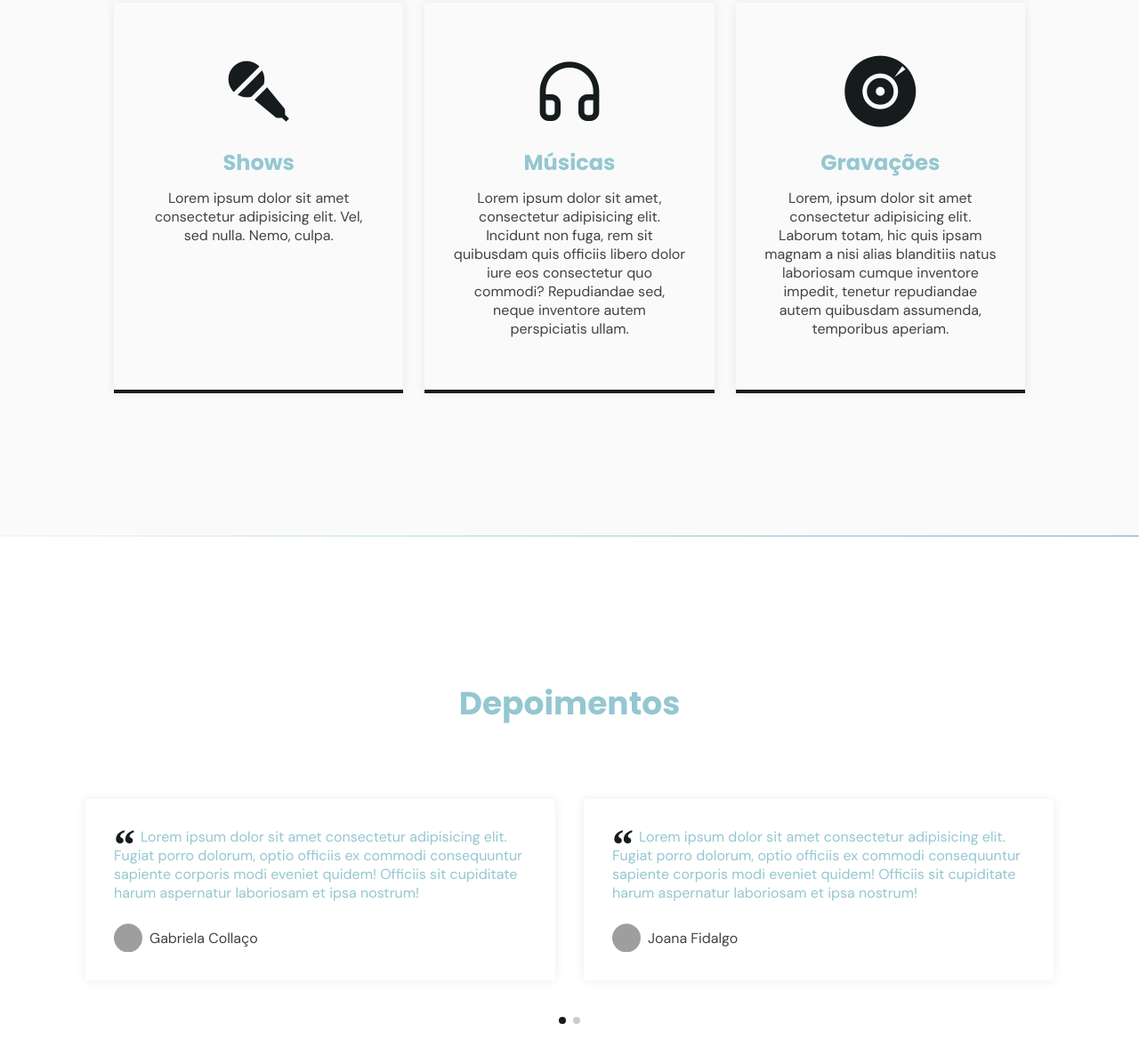
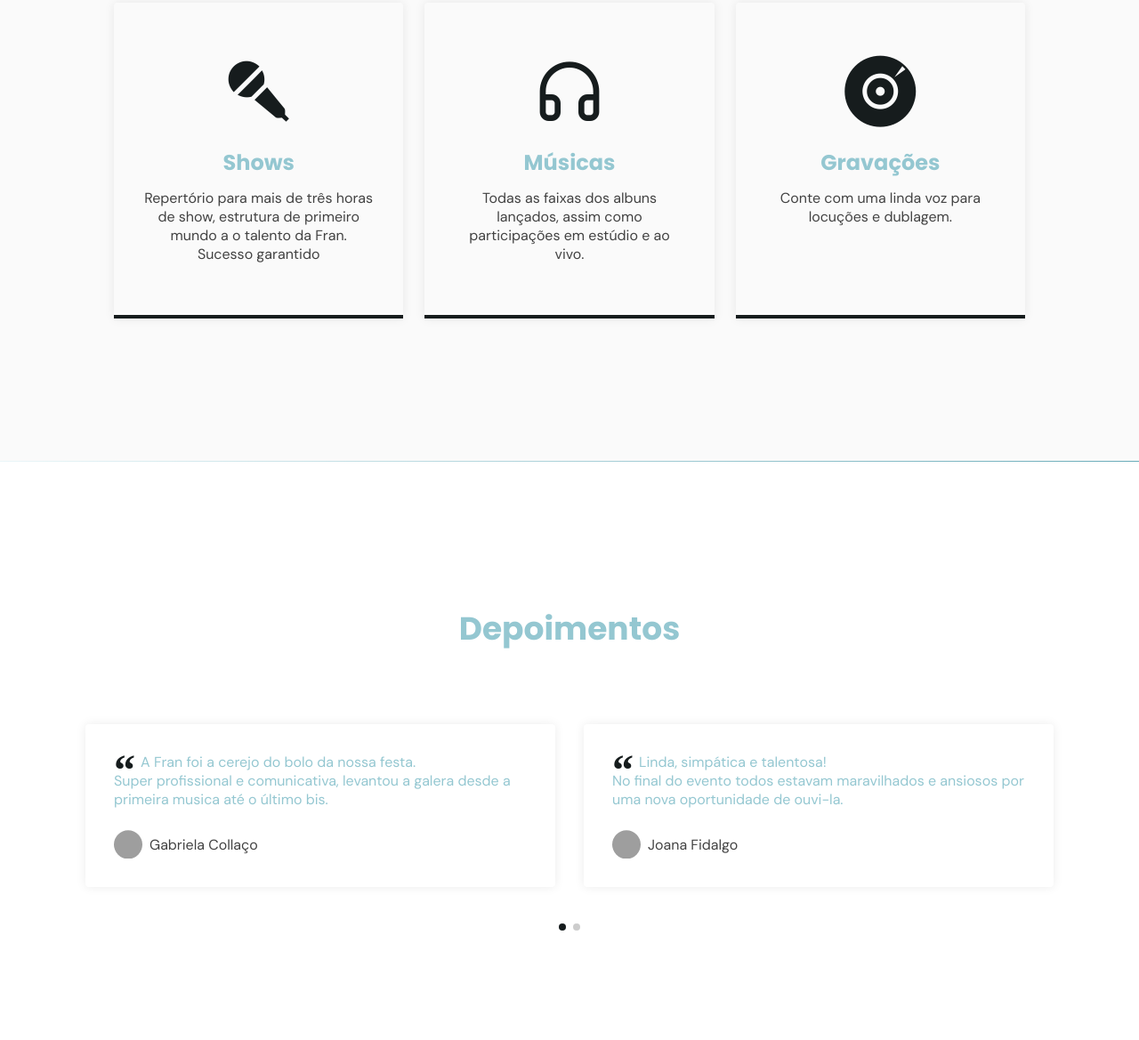
Before and after one commit to Karahestranho/Origin, a plain HTML site: page index.html in a window 1280 px wide. Shown: the part 2013-3182 px from the top of the page at 89% size. Drawn offline with nearby package versions, Linux system fonts and the light colour scheme; grey boxes are pictures that could not be loaded; files whose address does not match are found by name.

Commit message:
Add files via upload

```diff
--- a/index.html
+++ b/index.html
@@ -54,10 +54,11 @@
             </div>
             <div class="text">
                 <h2 class="title">Sobre</h2>
-                <p>Lorem ipsum dolor sit amet consectetur adipisicing elit. Sint quia sit illum ducimus consectetur delectus optio veritatis a quod, velit saepe eligendi ut recusandae excepturi? Repellat architecto laudantium iste nobis
-                </p> <br />
-                <p>Lorem ipsum dolor sit amet consectetur adipisicing elit. Labore saepe minus odio nulla reprehenderit laborum inventore culpa dignissimos consequatur dolore eum id placeat repudiandae aspernatur, magnam autem, delectus enim? Debitis?</p> <br />
-                <p>Lorem ipsum dolor sit amet consectetur adipisicing elit. Eveniet, velit necessitatibus saepe mollitia, explicabo eaque fugiat quo architecto dolore a perspiciatis inventore voluptatibus porro, fuga ullam doloremque harum error optio?</p>  <br />
+                <p>Nascida em Campo Grande-MS, Franciele Spengler começou a mostrar seu talento como musicista em 2010, animando as festas de sua família. Não demorou muito para que seu potencial a levasse a trilhar novos caminhos, agora, profissionalmente.</p> <br />
+                <p>Os muitos anos cantando e tocando em barzinhos complementaram sua carreira, sobretudo no que se refere a repertório. MPB, POP, música regional e outros estilos trouxeram novas nuances às suas apresentações, é claro, sem se afastar do sertanejo, seu estilo inicial.</p> <br />
+                <p>Em 2019, já se apresentando como Fran Spengler, gravou seu primeiro álbum, entitulado "FS". Desde então, tem sido presença constante nos estúdios fazendo as mais diversas gravações.
+
+                </p>  <br />
             </div>
         </div>
     </section>
@@ -75,17 +76,18 @@
 <div class="card">
     <i class="icon-microphone"></i>
     <h3 class="title">Shows</h3>
-    <p>Lorem ipsum dolor sit amet consectetur adipisicing elit. Vel, sed nulla. Nemo, culpa.</p>
+    <p>Repertório para mais de três horas de show, estrutura de primeiro mundo a o talento da Fran. <br>
+        Sucesso garantido </p>
 </div>
 <div class="card">
     <i class="icon-headphones"></i>
     <h3 class="title">Músicas</h3>
-    <p>Lorem ipsum dolor sit amet, consectetur adipisicing elit. Incidunt non fuga, rem sit quibusdam quis officiis libero dolor iure eos consectetur quo commodi? Repudiandae sed, neque inventore autem perspiciatis ullam.</p>
+    <p>Todas as faixas dos albuns lançados, assim como participações em estúdio e ao vivo.</p>
 </div>
 <div class="card">
     <i class="icon-cd"></i>
     <h3 class="title">Gravações</h3>
-    <p>Lorem, ipsum dolor sit amet consectetur adipisicing elit. Laborum totam, hic quis ipsam magnam a nisi alias blanditiis natus laboriosam cumque inventore impedit, tenetur repudiandae autem quibusdam assumenda, temporibus aperiam.</p>
+    <p>Conte com uma linda voz para locuções e dublagem.</p>
 </div>
 
             </div>
@@ -107,7 +109,8 @@
         <blockquote>
             <p>
                 <span>&ldquo;</span>
-                Lorem ipsum dolor sit amet consectetur adipisicing elit. Fugiat porro dolorum, optio officiis ex commodi consequuntur sapiente corporis modi eveniet quidem! Officiis sit cupiditate harum aspernatur laboriosam et ipsa nostrum!
+                A Fran foi a cerejo do bolo da nossa festa. <br>
+                Super profissional e comunicativa, levantou a galera desde a primeira musica até o último bis.
             </p>
             <cite>
         <img src="https://randomuser.me/api/portraits/women/31.jpg" alt="Foto de Gabriela Collaço" />
@@ -119,7 +122,8 @@
         <blockquote>
             <p>
                 <span>&ldquo;</span>
-                Lorem ipsum dolor sit amet consectetur adipisicing elit. Fugiat porro dolorum, optio officiis ex commodi consequuntur sapiente corporis modi eveniet quidem! Officiis sit cupiditate harum aspernatur laboriosam et ipsa nostrum!
+                Linda, simpática e talentosa! <br>
+                No final do evento todos estavam maravilhados e ansiosos por uma nova oportunidade de ouvi-la.
             </p>
             <cite>
 
@@ -132,7 +136,8 @@
         <blockquote>
             <p>
                 <span>&ldquo;</span>
-                Lorem ipsum dolor sit amet consectetur adipisicing elit. Fugiat porro dolorum, optio officiis ex commodi consequuntur sapiente corporis modi eveniet quidem! Officiis sit cupiditate harum aspernatur laboriosam et ipsa nostrum!
+                Serviço impecável a preço justo.
+                Se tornou a nossa primeira opção para eventos.
             </p>
             <cite>
 
```
